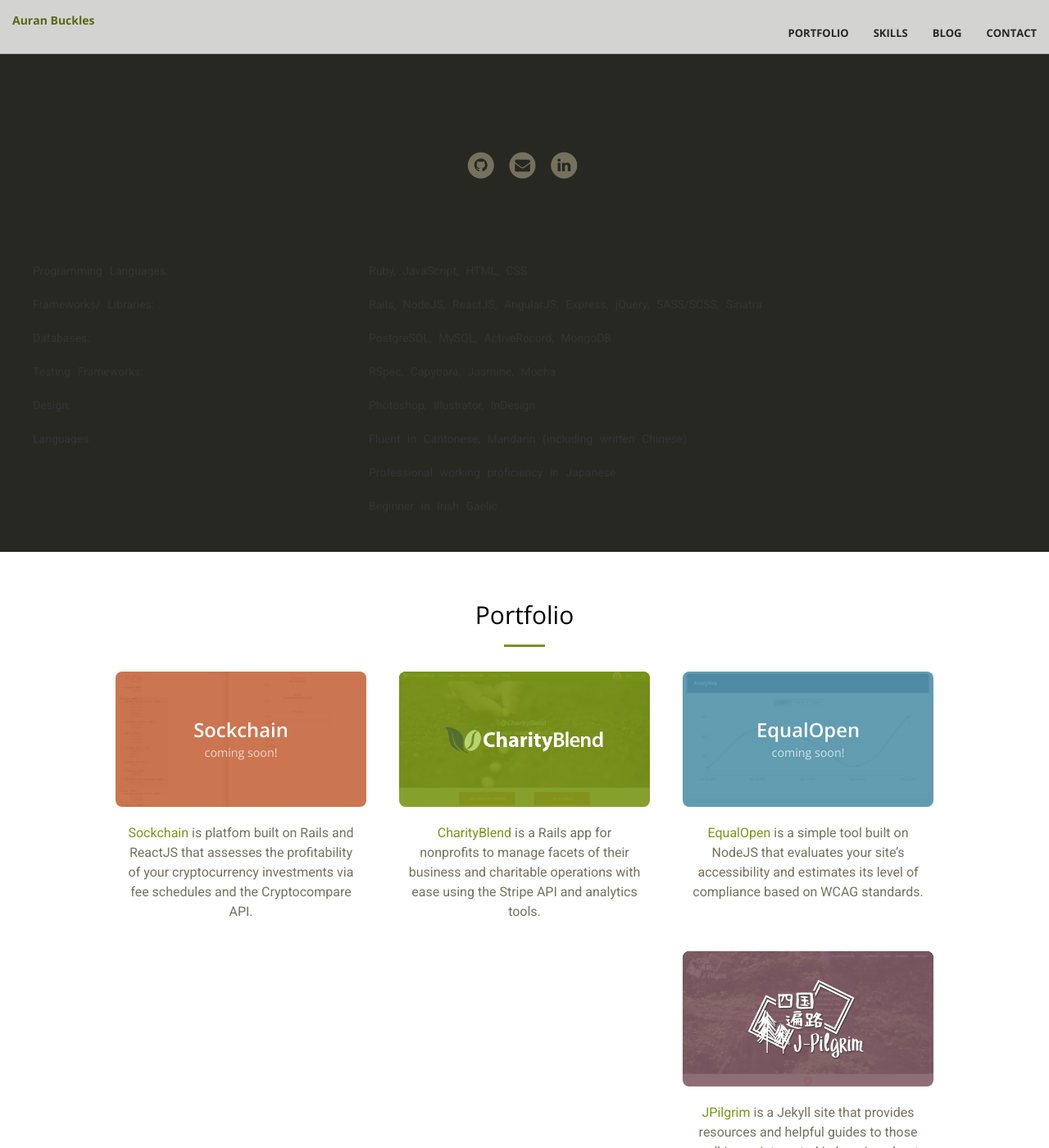
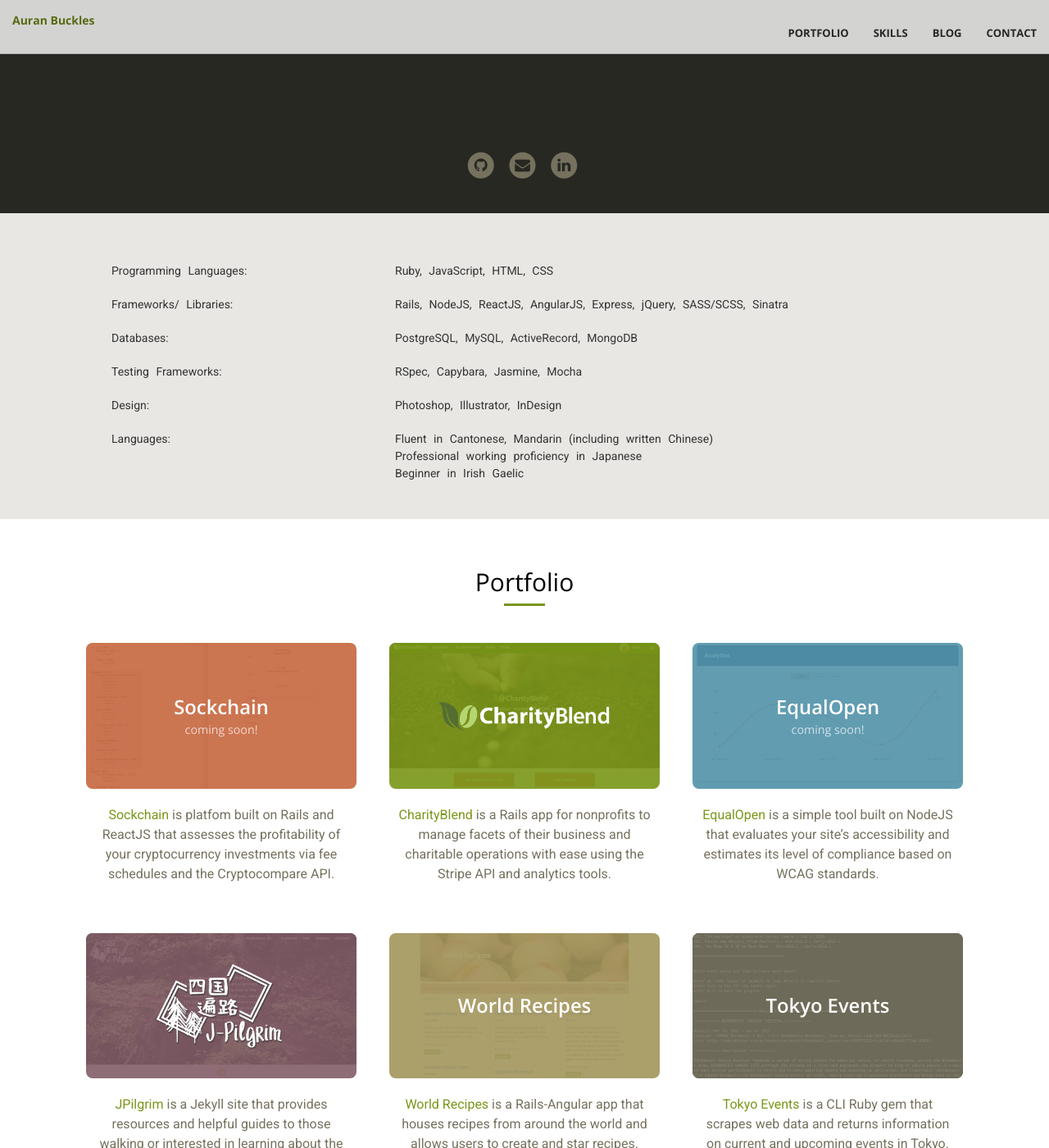
Before and after one commit to auranbuckles/auranbuckles, a Jekyll site: the page built from index.html, in a window 1280 px wide and 1400 px high, scrolled down 520 px. Shown: the whole window at 82% size. Built offline with Jekyll 4.4.1, drawn with Linux system fonts in a browser that asks for light colours; nearby versions of some CDN libraries.

Commit message:
applied css with mobile responsiveness

```diff
--- a/_sass/_base.scss
+++ b/_sass/_base.scss
@@ -9,6 +9,8 @@
 }
 
 hr {
+  margin-top: 5px;
+  margin-bottom: 35px;
   border-color: $theme-primary;
   border-width: 3px;
   max-width: 50px;
@@ -41,6 +43,9 @@
   font-size: 14px;
   line-height: 1.5;
   margin-bottom: 20px;
+}
+p.no-margin {
+  margin-bottom: 0;
 }
 
 .bg-primary {
@@ -347,21 +352,12 @@
 
 // .tech-box {
 section#skills {
-  background-color: $theme-dark;
+  background-color: $theme-sand;
   word-spacing: 5px;
 }
 
-.skills-box {
-  padding: 0;
-}
-
-.legal-box, .tech-box {
-  // height: 100vh;
-  padding: 20px;
-}
-
-.legal-box {
-  background-color: $theme-light;
+.skills-container {
+  padding: 0 15%;
 }
 
 /// Portfolio
--- a/_sass/_mobile.scss
+++ b/_sass/_mobile.scss
@@ -33,7 +33,15 @@
     padding: 25px;
     padding-top: 60px;
   }
+  #skills {
+    .skills-container {
+      padding: 0 8%;
+    }
+  }
   #portfolio {
+    .portfolio-container {
+      padding: 0 5%;
+    }
     .project {
       padding: 10px 20px;
     }
--- a/css/main.scss
+++ b/css/main.scss
@@ -38,6 +38,7 @@
 $theme-dark: #272822;
 $theme-grey: #75715E;
 $theme-light: #F8F8F2;
+$theme-sand: #E8E7E4;
 $cloud: #F8F8F2;
 $orchid: #ef7ab8;
 $water: #66D9EF;
```
Also changed, not shown: 1 other file. Lines whose indentation alone changed are shown as unchanged.
